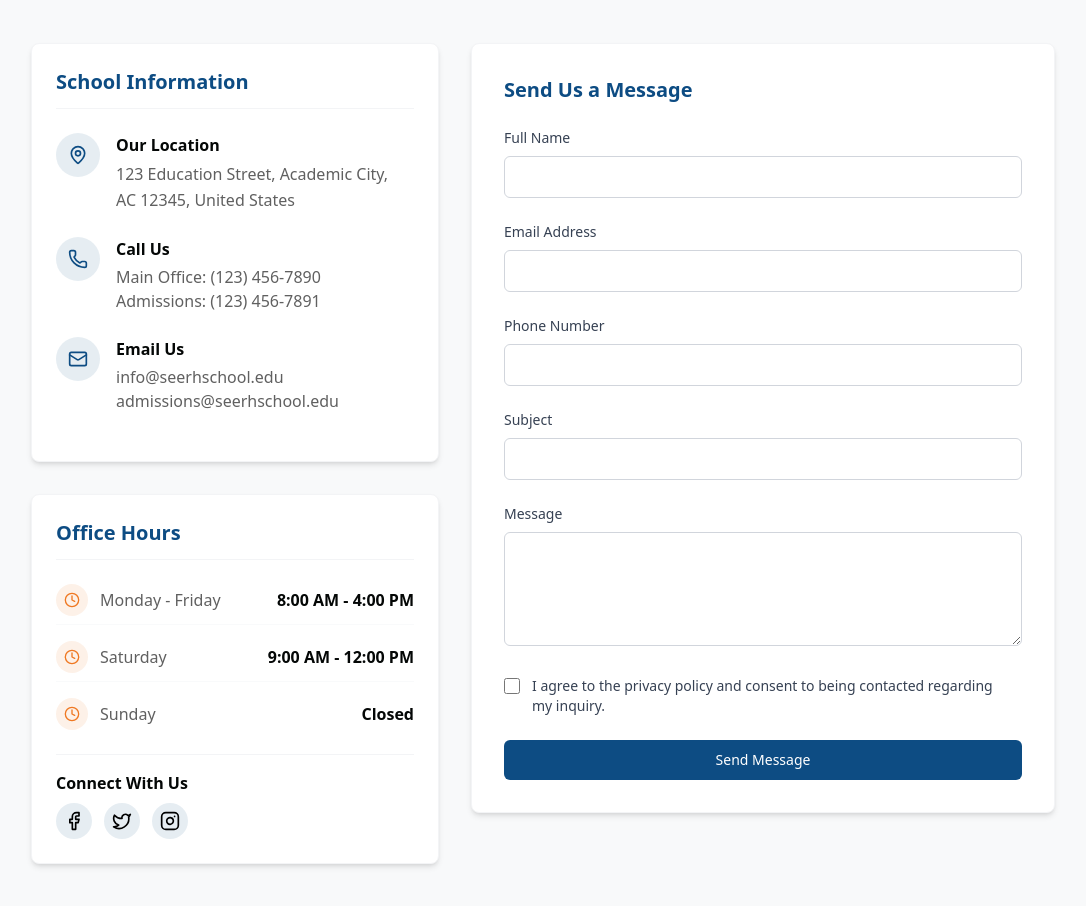
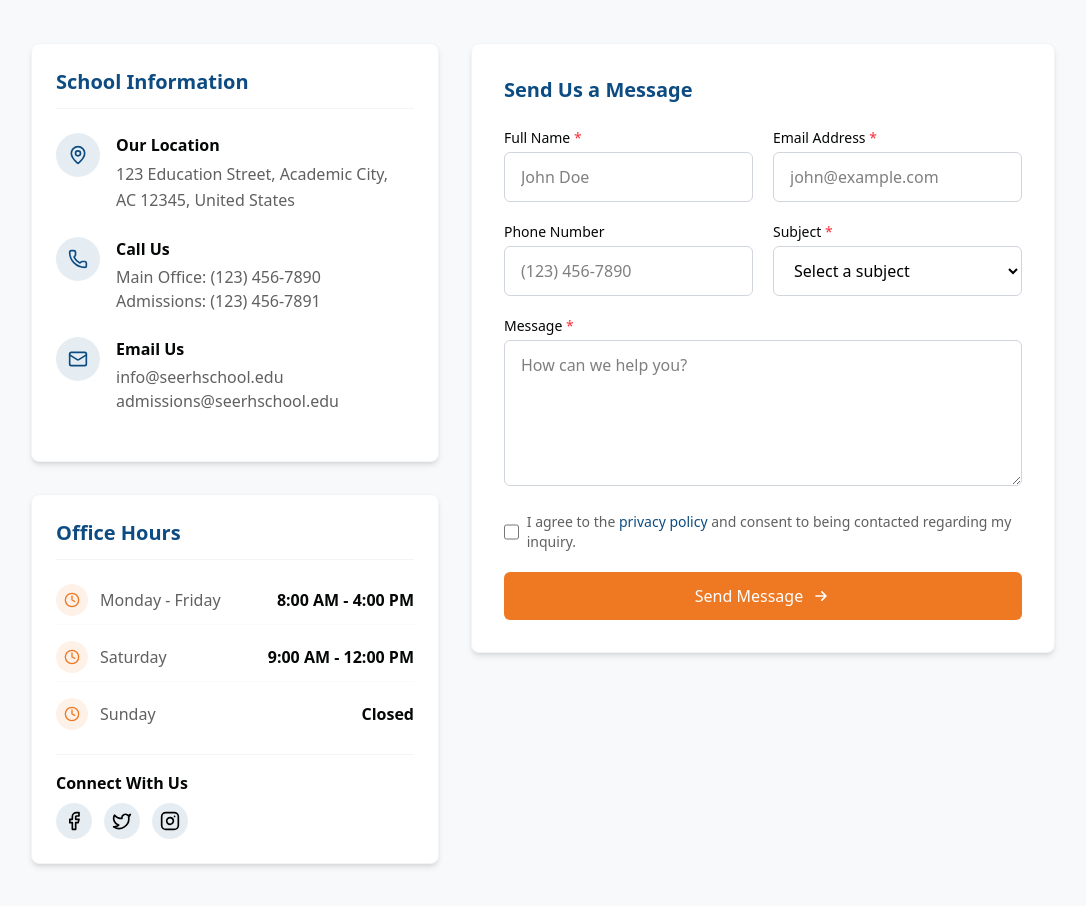
Before and after one commit to Mohand-Abdelkader/SEERH-Private-School, a React (Vite) app: page / in a window 1280 px wide. Shown: the part 5140-6046 px from the top of the page, without its empty margins (97-1183 px from the left). Built offline with nearby package versions, Linux system fonts and the light colour scheme; no server answers.

Commit message:
fix contact us bug

```diff
--- a/src/components/ContactForm.jsx
+++ b/src/components/ContactForm.jsx
@@ -1,30 +1,48 @@
 import { useForm } from "react-hook-form";
-import { Button } from "../ui/Button";
-import { useTranslation } from "react-i18next";
+import { useCreateContactMessage } from "../hooks/contactMessage/useCreateMessage";
 
 function ContactForm() {
-  const { t } = useTranslation();
+  const { createContactMessage, isPending } = useCreateContactMessage();
   const {
     register,
     handleSubmit,
+    reset,
     formState: { errors },
   } = useForm();
 
-  const onSubmit = (data) => {
-    console.log(data);
-    // Handle form submission
+  const onSubmit = async (data) => {
+    try {
+      await createContactMessage(data, {
+        onSuccess: () => {
+          reset(); // Reset form after successful submission
+        },
+      });
+    } catch (error) {
+      console.error("Failed to send message:", error);
+    }
   };
 
   return (
-    <form onSubmit={handleSubmit(onSubmit)} className="space-y-6">
+    <form onSubmit={handleSubmit(onSubmit)} className="space-y-5">
+      <div className="grid grid-cols-1 md:grid-cols-2 gap-5">
         <div>
-        <label className="block text-sm font-medium text-gray-700 mb-2">
-          {t("contact_form.name")}
+          <label
+            htmlFor="name"
+            className="block text-sm font-medium text-[#040706] mb-1"
+          >
+            Full Name <span className="text-red-500">*</span>
           </label>
           <input
-          {...register("name", { required: "Name is required" })}
-          type="text"
-          className="w-full px-4 py-2 border border-gray-300 rounded-md focus:ring-2 focus:ring-[#0d4c83] focus:border-transparent"
+            id="name"
+            {...register("name", {
+              required: "Full name is required",
+              minLength: {
+                value: 2,
+                message: "Name must be at least 2 characters",
+              },
+            })}
+            placeholder="John Doe"
+            className="w-full px-4 py-3 border border-gray-300 rounded-md focus:outline-none focus:ring-2 focus:ring-[#0d4c83] focus:border-transparent transition-colors"
           />
           {errors?.name?.message && (
             <span className="mt-1 text-sm text-red-600 dark:text-red-400">
@@ -34,10 +52,15 @@ function ContactForm() {
         </div>
 
         <div>
-        <label className="block text-sm font-medium text-gray-700 mb-2">
-          {t("contact_form.email")}
+          <label
+            htmlFor="email"
+            className="block text-sm font-medium text-[#040706] mb-1"
+          >
+            Email Address <span className="text-red-500">*</span>
           </label>
           <input
+            id="email"
+            type="email"
             {...register("email", {
               required: "Email is required",
               pattern: {
@@ -45,8 +68,8 @@ function ContactForm() {
                 message: "Invalid email address",
               },
             })}
-          type="email"
-          className="w-full px-4 py-2 border border-gray-300 rounded-md focus:ring-2 focus:ring-[#0d4c83] focus:border-transparent"
+            placeholder="john@example.com"
+            className="w-full px-4 py-3 border border-gray-300 rounded-md focus:outline-none focus:ring-2 focus:ring-[#0d4c83] focus:border-transparent transition-colors"
           />
           {errors?.email?.message && (
             <span className="mt-1 text-sm text-red-600 dark:text-red-400">
@@ -54,21 +77,26 @@ function ContactForm() {
             </span>
           )}
         </div>
+      </div>
 
+      <div className="grid grid-cols-1 md:grid-cols-2 gap-5">
         <div>
-        <label className="block text-sm font-medium text-gray-700 mb-2">
-          {t("contact_form.phone")}
+          <label
+            htmlFor="phone"
+            className="block text-sm font-medium text-[#040706] mb-1"
+          >
+            Phone Number
           </label>
           <input
+            id="phone"
             {...register("phone", {
-            required: "Phone number is required",
               pattern: {
-              value: /^[0-9+]/,
-              message: "Please enter a valid phone number",
+                value: /^[\d\s-+()]*$/,
+                message: "Invalid phone number format",
               },
             })}
-          type="tel"
-          className="w-full px-4 py-2 border border-gray-300 rounded-md focus:ring-2 focus:ring-[#0d4c83] focus:border-transparent"
+            placeholder="(123) 456-7890"
+            className="w-full px-4 py-3 border border-gray-300 rounded-md focus:outline-none focus:ring-2 focus:ring-[#0d4c83] focus:border-transparent transition-colors"
           />
           {errors?.phone?.message && (
             <span className="mt-1 text-sm text-red-600 dark:text-red-400">
@@ -78,26 +106,42 @@ function ContactForm() {
         </div>
 
         <div>
-        <label className="block text-sm font-medium text-gray-700 mb-2">
-          {t("contact_form.subject")}
+          <label
+            htmlFor="subject"
+            className="block text-sm font-medium text-[#040706] mb-1"
+          >
+            Subject <span className="text-red-500">*</span>
           </label>
-        <input
-          {...register("subject", { required: "Subject is required" })}
-          type="text"
-          className="w-full px-4 py-2 border border-gray-300 rounded-md focus:ring-2 focus:ring-[#0d4c83] focus:border-transparent"
-        />
+          <select
+            id="subject"
+            {...register("subject", {
+              required: "Please select a subject",
+            })}
+            className="w-full px-4 py-3 border border-gray-300 rounded-md focus:outline-none focus:ring-2 focus:ring-[#0d4c83] focus:border-transparent transition-colors"
+          >
+            <option value="">Select a subject</option>
+            <option value="admission">Admission Inquiry</option>
+            <option value="program">Program Information</option>
+            <option value="visit">Schedule a Visit</option>
+            <option value="other">Other</option>
+          </select>
           {errors?.subject?.message && (
             <span className="mt-1 text-sm text-red-600 dark:text-red-400">
               ❌ {errors.subject.message}
             </span>
           )}
         </div>
+      </div>
 
       <div>
-        <label className="block text-sm font-medium text-gray-700 mb-2">
-          {t("contact_form.message")}
+        <label
+          htmlFor="message"
+          className="block text-sm font-medium text-[#040706] mb-1"
+        >
+          Message <span className="text-red-500">*</span>
         </label>
         <textarea
+          id="message"
           {...register("message", {
             required: "Message is required",
             minLength: {
@@ -105,9 +149,10 @@ function ContactForm() {
               message: "Message must be at least 10 characters",
             },
           })}
-          rows="4"
-          className="w-full px-4 py-2 border border-gray-300 rounded-md focus:ring-2 focus:ring-[#0d4c83] focus:border-transparent"
-        ></textarea>
+          placeholder="How can we help you?"
+          rows={5}
+          className="w-full px-4 py-3 border border-gray-300 rounded-md focus:outline-none focus:ring-2 focus:ring-[#0d4c83] focus:border-transparent transition-colors"
+        />
         {errors?.message?.message && (
           <span className="mt-1 text-sm text-red-600 dark:text-red-400">
             ❌ {errors.message.message}
@@ -115,32 +160,50 @@ function ContactForm() {
         )}
       </div>
 
-      <div className="flex items-start">
-        <div className="flex items-center h-5">
+      <div className="flex items-center">
         <input
+          id="privacy"
           {...register("privacy", {
-              required: "You must agree to the privacy policy",
+            required: "You must accept the privacy policy",
           })}
           type="checkbox"
           className="h-4 w-4 text-[#0d4c83] focus:ring-[#0d4c83] border-gray-300 rounded"
         />
-        </div>
-        <div className="ml-3 mr-3 text-sm">
-          <label className="text-gray-700">{t("contact_form.privacy")}</label>
+        <label htmlFor="privacy" className="ml-2 block text-sm text-[#606060]">
+          I agree to the{" "}
+          <a href="#" className="text-[#0d4c83] hover:underline">
+            privacy policy
+          </a>{" "}
+          and consent to being contacted regarding my inquiry.
+        </label>
         {errors?.privacy?.message && (
-            <span className="mt-1 text-sm text-red-600 dark:text-red-400 block">
+          <span className="mt-1 text-sm text-red-600 dark:text-red-400">
             ❌ {errors.privacy.message}
           </span>
         )}
       </div>
-      </div>
 
-      <Button
+      <button
         type="submit"
-        className="w-full bg-[#0d4c83] hover:bg-[#0d4c83]/90 text-white"
+        disabled={isPending}
+        className="w-full bg-[#ef7822] hover:bg-[#ef7822]/90 text-white font-medium py-3 px-6 rounded-md transition-all duration-300 flex items-center justify-center hover:shadow-md disabled:opacity-50 disabled:cursor-not-allowed"
       >
-        {t("contact_form.send")}
-      </Button>
+        {isPending ? "Sending..." : "Send Message"}
+        <svg
+          xmlns="http://www.w3.org/2000/svg"
+          className="h-5 w-5 ml-2"
+          fill="none"
+          viewBox="0 0 24 24"
+          stroke="currentColor"
+        >
+          <path
+            strokeLinecap="round"
+            strokeLinejoin="round"
+            strokeWidth={2}
+            d="M13 7l5 5m0 0l-5 5m5-5H6"
+          />
+        </svg>
+      </button>
     </form>
   );
 }
```
Lines whose indentation alone changed are shown as unchanged.
